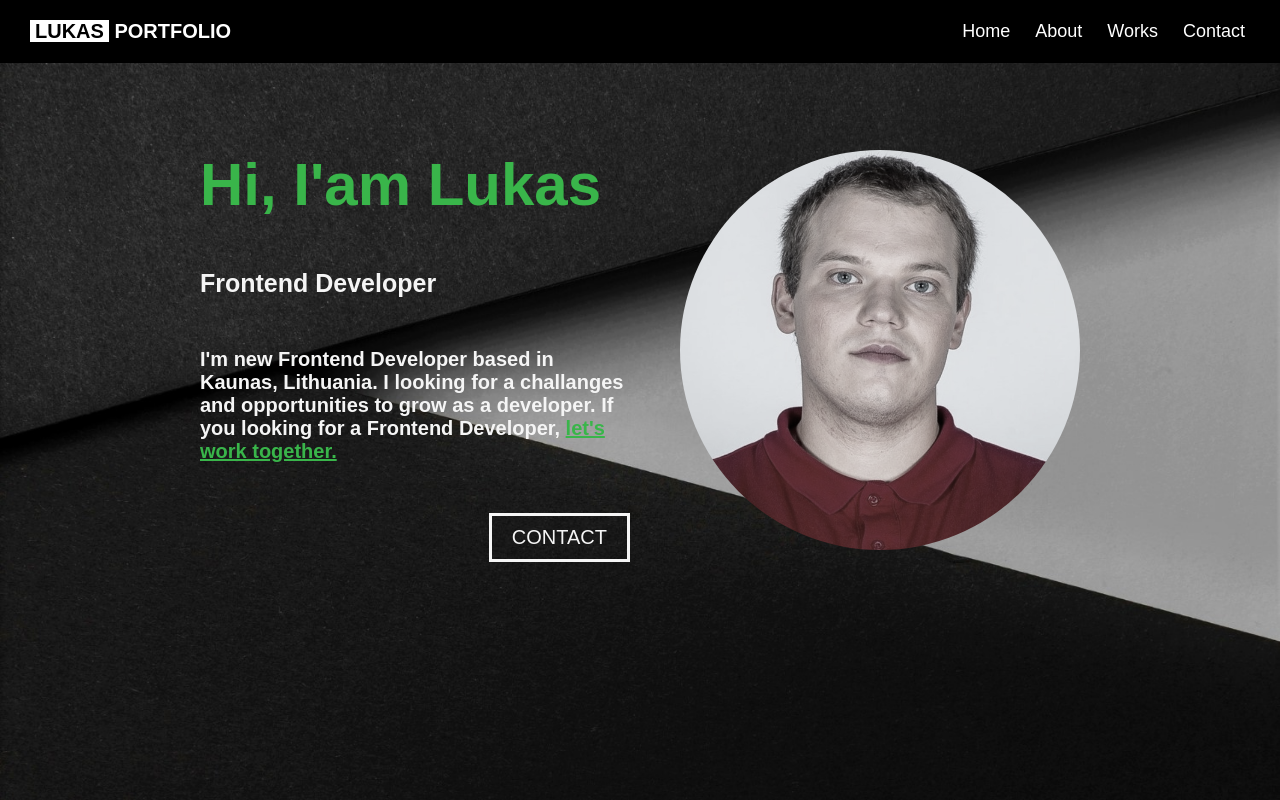
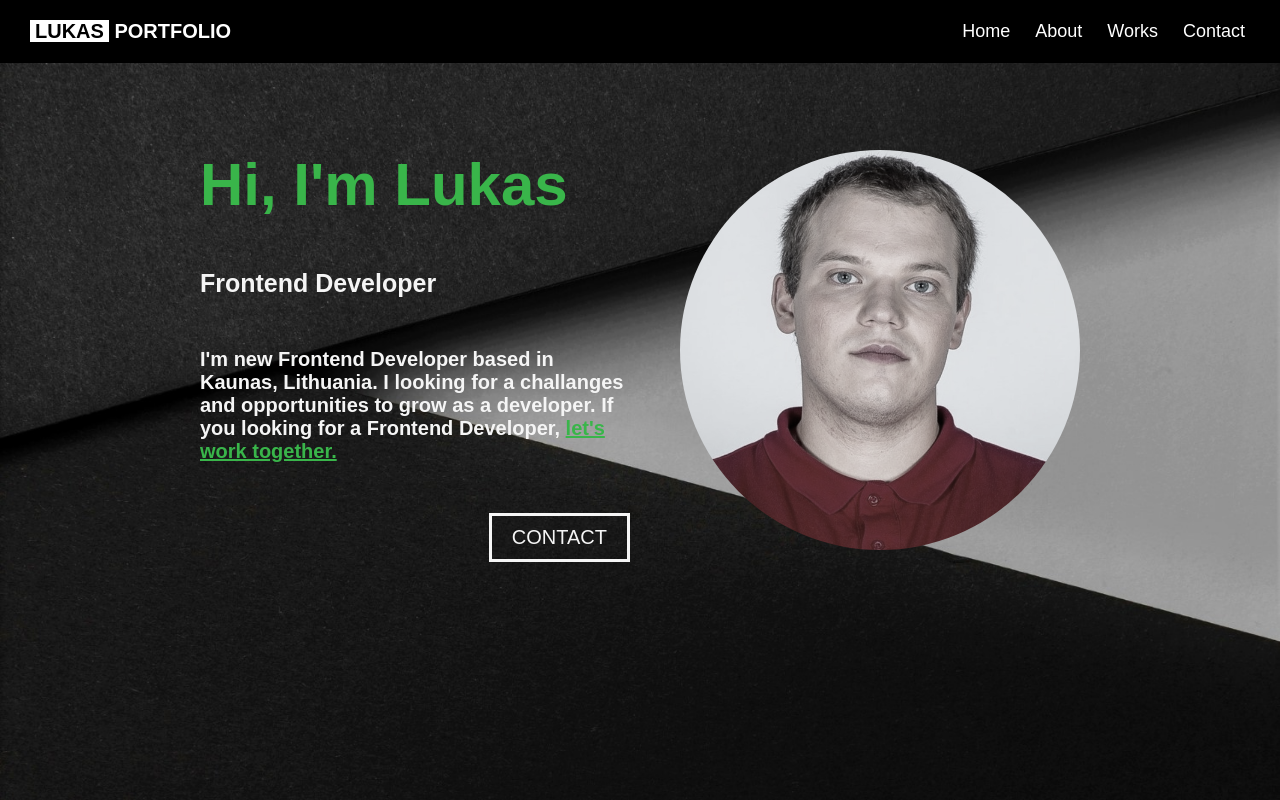
Before and after one commit to LukasZarnauskas/Portfolio-web, a React (Vite) app: page / in a window 1280 px wide. Shown: the top 800 px of the page. Built offline with nearby package versions, Linux system fonts and the light colour scheme.

Commit message:
text updated

```diff
--- a/src/components/ui/Hero.jsx
+++ b/src/components/ui/Hero.jsx
@@ -75,7 +75,7 @@ function Hero() {
   return (
     <StyledHero id="hero">
       <Paragraph>
-        <H1>Hi, I'am Lukas</H1>
+        <H1>Hi, I'm Lukas</H1>
         <H2>Frontend Developer</H2>
         <P>
           I'm new Frontend Developer based in Kaunas, Lithuania. I looking for a
```
